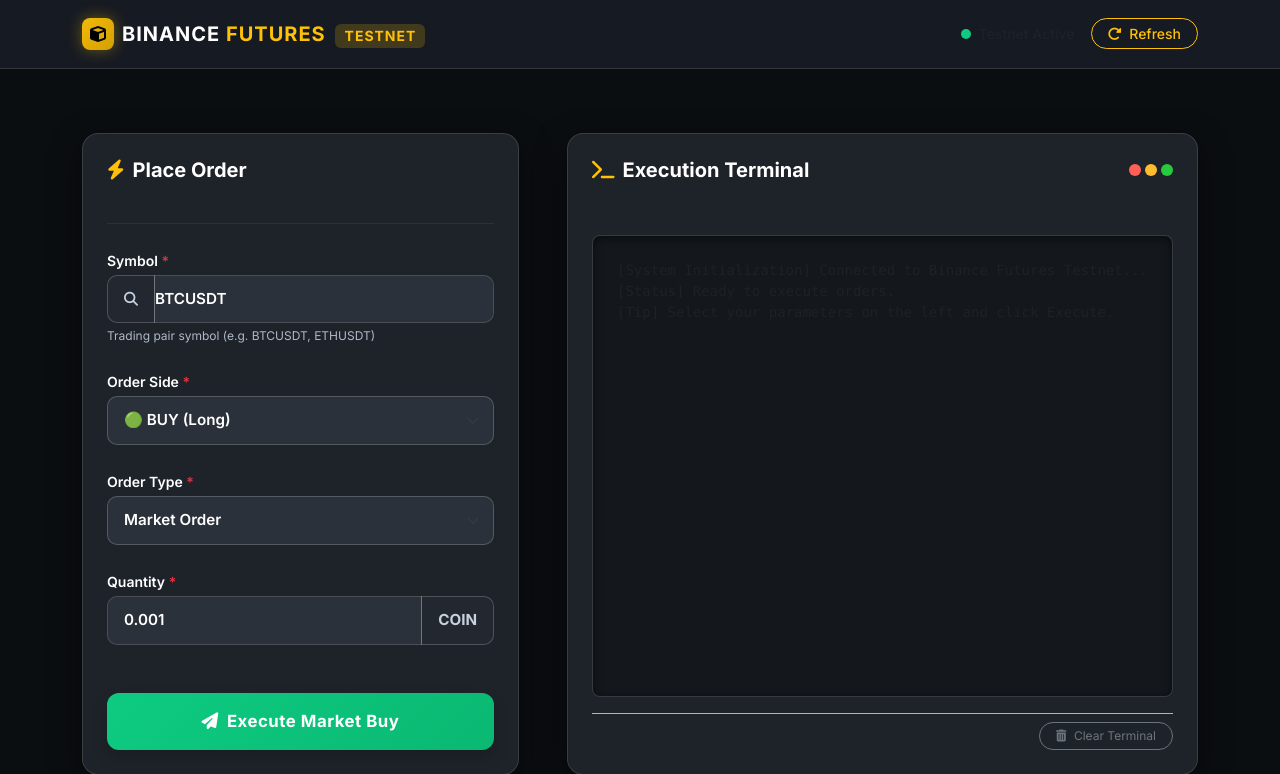
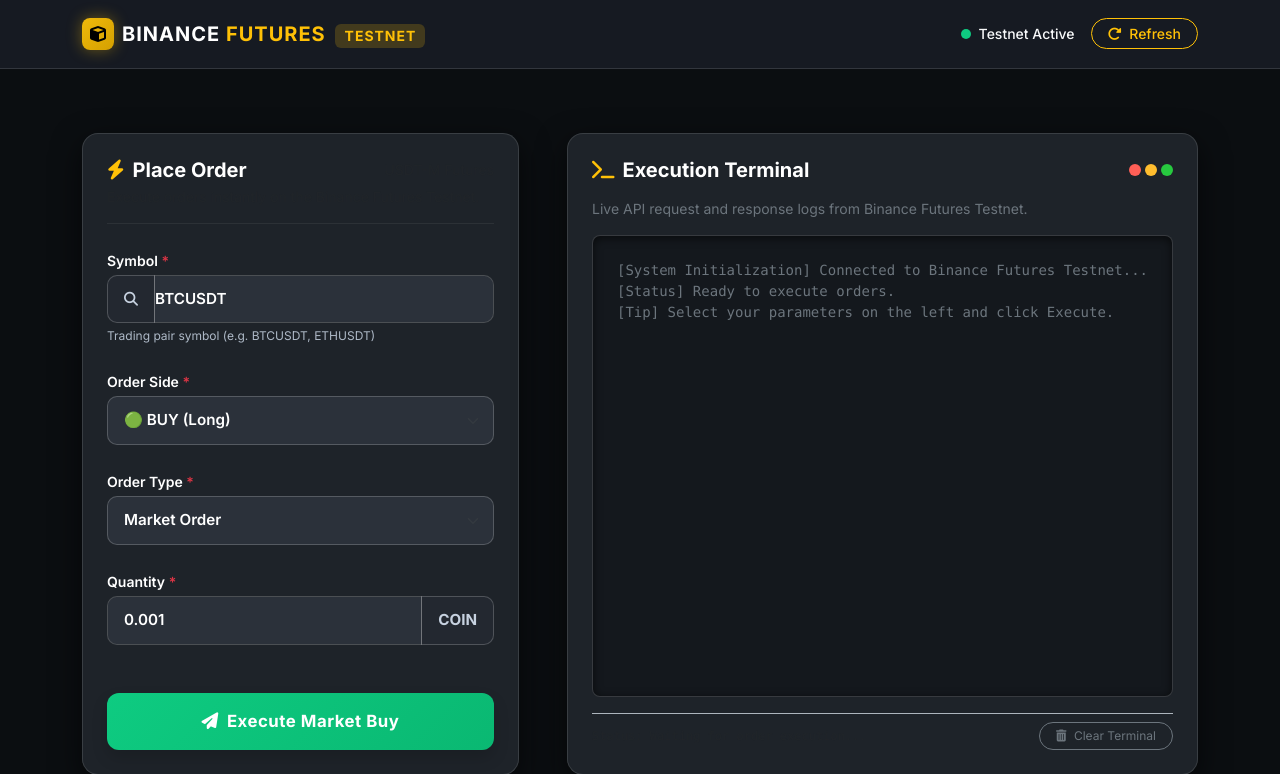
Before and after one commit to Tejas132005/BinanceTradingBot_PrimeTradeAI, a Flask app: page / in a window 1280 px wide. Shown: the top 774 px of the page. Run offline with Flask 2, Linux system fonts and the light colour scheme.

Commit message:
Updated UI

```diff
--- a/templates/index.html
+++ b/templates/index.html
@@ -29,7 +29,7 @@
             <div class="d-flex align-items-center">
                 <div class="status-indicator me-3 d-flex align-items-center">
                     <span class="pulse-dot me-2"></span>
-                    <span class="text-muted fs-7 fw-medium">Testnet Active</span>
+                    <span class="text-light fs-7 fw-medium">Testnet Active</span>
                 </div>
                 <button class="btn btn-outline-warning btn-sm fw-medium px-3 py-1 rounded-pill" onclick="window.location.reload()">
                     <i class="fa-solid fa-rotate-right me-1"></i> Refresh
@@ -162,11 +162,11 @@
                         </div>
                     </div>
                     <div class="card-body px-4 pt-3 pb-4 d-flex flex-column">
-                        <p class="text-muted fs-7 mb-3">Live API request and response logs from Binance Futures Testnet.</p>
+                        <p class="text-secondary fs-7 mb-3">Live API request and response logs from Binance Futures Testnet.</p>
 
                         <!-- Terminal Display Box -->
                         <div class="terminal-display flex-grow-1 p-4 rounded-3 bg-dark-terminal border border-dark-subtle overflow-auto shadow-inner" id="terminalDisplay">
-                            <div class="terminal-welcome text-muted fs-7 font-monospace mb-2">
+                            <div class="terminal-welcome text-secondary fs-7 font-monospace mb-2">
                                 [System Initialization] Connected to Binance Futures Testnet...<br>
                                 [Status] Ready to execute orders.<br>
                                 [Tip] Select your parameters on the left and click Execute.
```
Also changed, not shown: bot/orders.py (+13 -0 lines).
